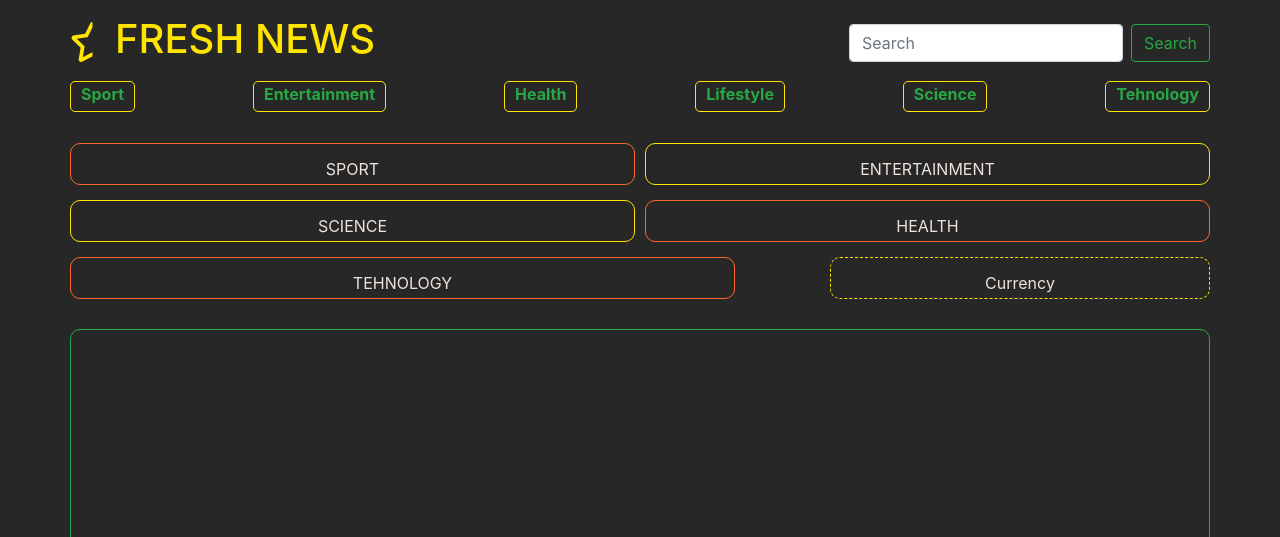
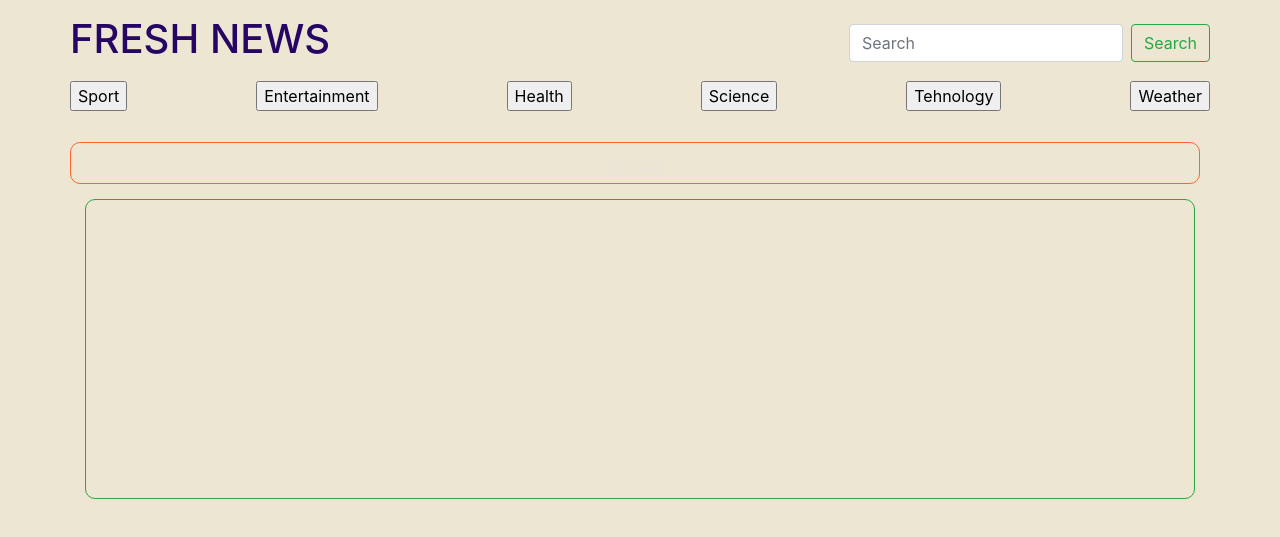
Before and after one commit to IliushynOlena/JavaScript, a plain HTML site: page News/index.html in a window 1280 px wide. Shown: the top 537 px of the page. Drawn offline with Linux system fonts and the light colour scheme; no server answers.

Commit message:
add button

```diff
--- a/News/css/main.css
+++ b/News/css/main.css
@@ -1,5 +1,5 @@
 body {
-    background: #272727;
+    background: #ece6d3;
 }
 
 .header-top {
@@ -36,7 +36,7 @@ body {
 }
 
 .main-nav li {
-    border: 1px solid #FFE400;
+    border: 1px solid rgb(33, 26, 138);
     border-radius: 5px;
     padding-left: 10px;
     padding-right: 10px;
@@ -55,7 +55,7 @@ body {
 .main-text {
     display: flex;
     justify-content: flex-start;
-    color: #FFE400;
+    color: rgb(38, 5, 100);
     align-items: center;
 }
 
--- a/News/index.html
+++ b/News/index.html
@@ -21,7 +21,7 @@
                 <div class="row header-top">
 
                     <div class="col-6 logo">
-                        <h1 class="main-text"><i class="far fa-star-half"></i>FRESH NEWS</h1>
+                        <h1 class="main-text">FRESH NEWS</h1>
                     </div>
                     <div class="col-6 search">
                         <form class="form-inline">
@@ -36,12 +36,21 @@
                     <div class="col navigation">
                         <nav>
                             <ul class="main-nav">
-                                <li><a href="#">Sport</a></li>
+                                <input type="button" id="button" value="Sport">
+                                <input type="button" id="button" value="Entertainment">
+                                <input type="button" id="button" value="Health">
+                                <input type="button" id="button" value="Science">
+                                <input type="button" id="button" value="Tehnology">
+                                <input type="button" id="button" value="Weather">
+
+
+
+                                <!-- <li><a href="#">Sport</a></li>
                                 <li><a href="#">Entertainment</a></li>
                                 <li><a href="#">Health</a></li>
                                 <li><a href="https://www.reuters.com/news/lifestyle" target="_blank">Lifestyle</a></li>
                                 <li><a href="#">Science</a></li>
-                                <li><a href="#">Tehnology</a></li>
+                                <li><a href="#">Tehnology</a></li> -->
                                 <input type="checkbox" class="openSidebarMenu" id="openSidebarMenu">
                                 <!-- <li><a href="#">Blog</a></li>
                                 <li><a href="#">Events</a></li>
@@ -88,13 +97,13 @@
                     <div id="sport"> </div>
 
                 </div>
-                <div class="col block2">
+                <!-- <div class="col block2">
                     <div class="label">ENTERTAINMENT</div>
                     <div id="entertainment"></div>
-                </div>
+                </div> -->
             </div>
 
-            <div class="row blocks">
+            <!-- <div class="row blocks">
                 <div class="col block3">
                     <div class="label">SCIENCE</div>
                     <div id="science"></div>
@@ -118,7 +127,7 @@
                     <div class="facts"></div>
                 </div>
             </div>
-        </div>
+        </div> -->
 
 
         <div class="container">
```
Also changed, not shown: News/js/index.js (+7 -0 lines).
